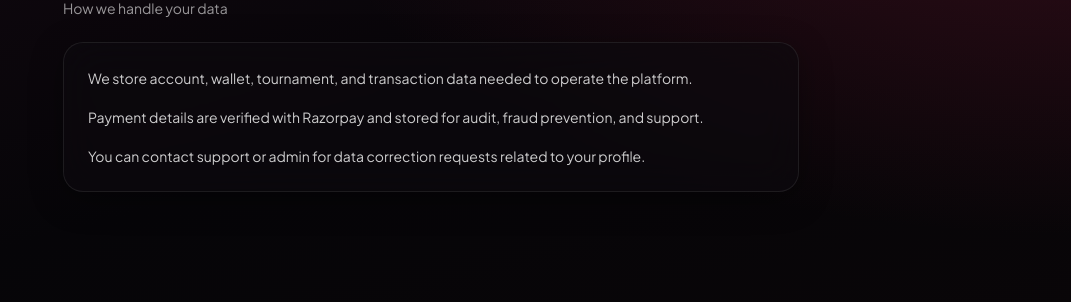
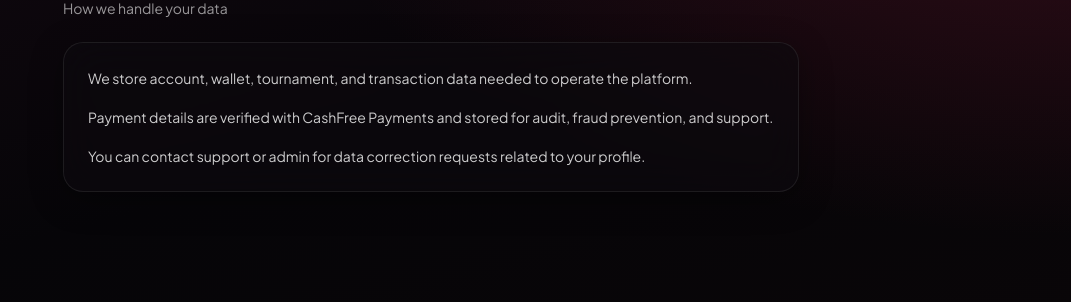
Before and after one commit to ManthanBalla/ClashRoyale_tournament_website, a Django app: page /privacy/ in a window 1280 px wide. Shown: the part 151-453 px from the top of the page, without its empty margins (209-1280 px from the left). Run offline with Django 5.2, Linux system fonts and the light colour scheme; parts of the project's set-up code (start-up, migrations or seed data) failed here and were passed over; some libraries are stand-ins or nearby versions.

Commit message:
updated privacy and policy

```diff
--- a/templates/privacy.html
+++ b/templates/privacy.html
@@ -5,7 +5,7 @@
     <p class="ca-muted text-sm mb-6">How we handle your data</p>
     <div class="ca-glass p-5 sm:p-6 text-sm text-white/80 space-y-4 leading-relaxed">
         <p>We store account, wallet, tournament, and transaction data needed to operate the platform.</p>
-        <p>Payment details are verified with Razorpay and stored for audit, fraud prevention, and support.</p>
+        <p>Payment details are verified with CashFree Payments and stored for audit, fraud prevention, and support.</p>
         <p>You can contact support or admin for data correction requests related to your profile.</p>
     </div>
 </div>
```
Also changed, not shown: templates/withdraw.html (+2 -6 lines).
